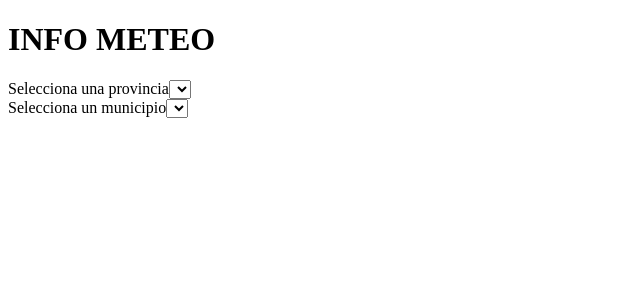
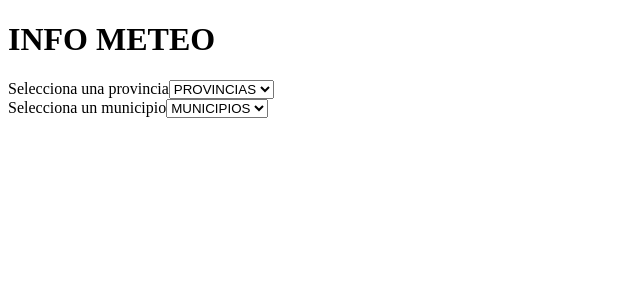
Before and after one commit to raquelgm88/info-meteo, a React (Create React App) app: page / in a window 1280 px wide. Shown: the top 300 px of the page, without its empty margins (0-640 px from the left). Built offline with nearby package versions, Linux system fonts and the light colour scheme; no server answers.

Commit message:
Add default options in select filters and create event for provincia option to reset the data

```diff
--- a/src/components/App.js
+++ b/src/components/App.js
@@ -65,7 +65,8 @@ function App() {
 
   const renderProvList = () => {
     const provSelect = document.querySelector('.main__filter--select');
-    if(provSelect.innerHTML === '') {
+    const optionProv = document.querySelector('.js_option-prov');
+    if(optionProv) {
       for  (let prov of provData) {
         let  provOption = `<option className="main__filter--select_prov" value="${prov.CODPROV}">${prov.NOMBRE_PROVINCIA}</option>`;
         provSelect.innerHTML += provOption;
@@ -133,6 +134,10 @@ function App() {
     console.log(munWeather.temperaturas);
   };
 
+  // DESARROLLAR FUNCIÓN PARA BORRAR EL HTML DEL TIEMPO DE LA PROVINCIA QUE ESTABA SELECCIONADA
+  // const deleteProvWeather = () => {
+
+  // };
 
 {/* <p className='main__container-mun--info_maxMin---maxi'>Temperatura máxima hoy: ${munWeather?.temperaturas.max} ºC</p> */}
 {/* <p className='main__container-mun--info_maxMin---min'>Temperatura mínima hoy: ${munWeather.temperaturas.min} ºC</p> */}
@@ -146,6 +151,13 @@ function App() {
     setCodMun(ev.target.value);
   };
 
+  const handleOptionProv = (ev) => {
+    setProvWeather([]);
+    setMunListData([]);
+    setCodMun([]);
+    setMunWeather([]);
+  };
+
 
   return (
     <>
@@ -156,11 +168,13 @@ function App() {
         <form className="main__filter">
           <label className="main__filter--label" htmlFor="prov">Selecciona una provincia</label>
           <select className="main__filter--select" name="prov" id="prov" onChange={handleProv} >
+            <option className="main__filter--select_prov js_option-prov" value="" onChange={handleOptionProv}>PROVINCIAS</option>
           </select>
         </form>
         <form className='main__filter js_mun'>
           <label className="main__filter--label" htmlFor="mun">Selecciona un municipio</label>
           <select className="main__filter--select" name="mun" id="mun" onChange={handleMun}>
+            <option className="main__filter--select_mun" value="">MUNICIPIOS</option>
           </select>
         </form>
         <section className='main__container js_prov-container'>
```
